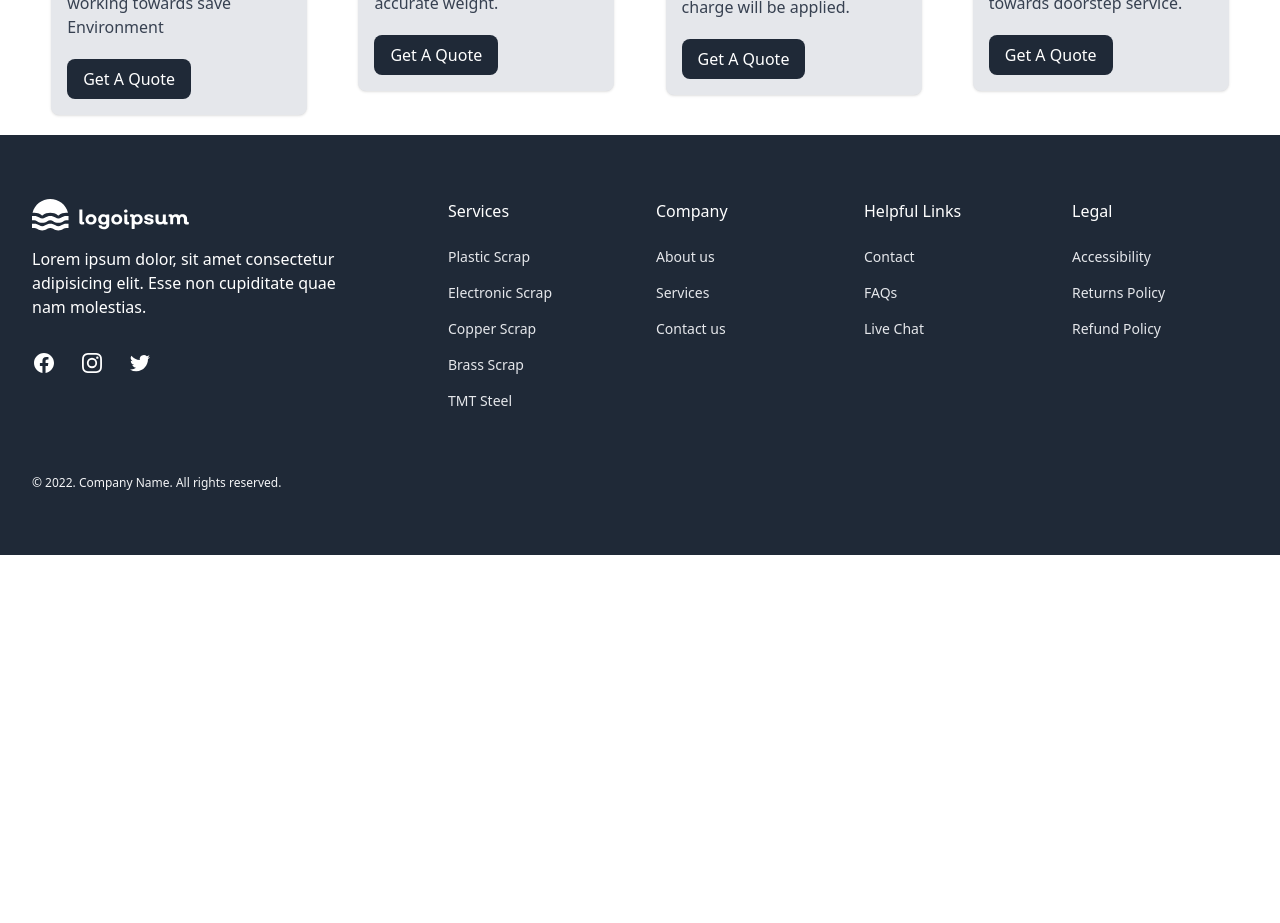
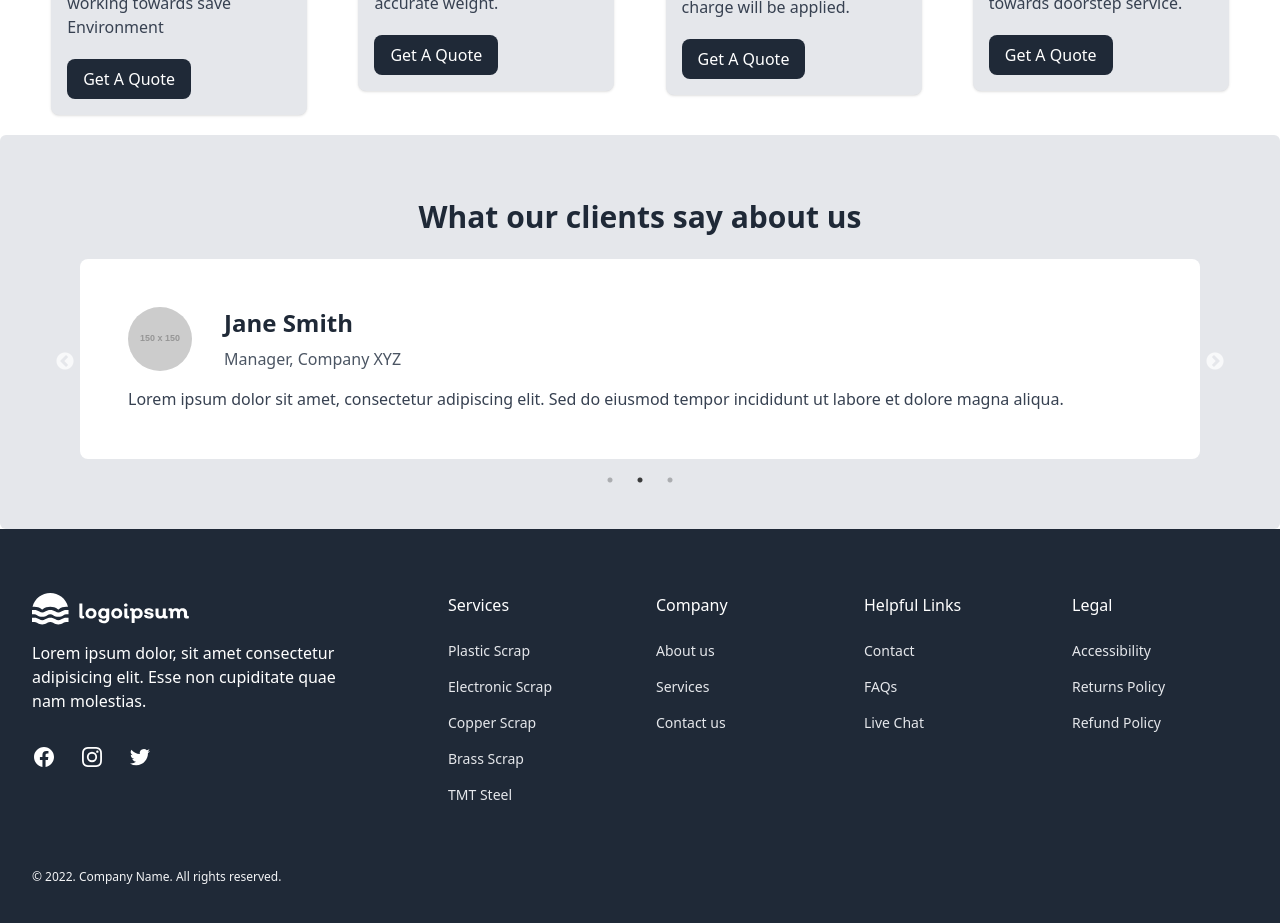
Before and after one commit to Ghauoor/blaze-nation, a React (Vite) app: page / in a window 1280 px wide. Shown: the part 3100-4023 px from the top of the page. Before the commit the page ends 3655 px from the top, so only its background shows below. Built offline with nearby package versions, Linux system fonts and the light colour scheme.

Commit message:
Add changes in Home

```diff
--- a/src/pages/Home.jsx
+++ b/src/pages/Home.jsx
@@ -10,8 +10,32 @@ import dustBin from "../assets/images/dustbin.jpg";
 import price from "../assets/images/price.jpg";
 import weight from "../assets/images/weight.jpg";
 import nature from "../assets/images/nature.jpg";
+import TestimonialSection from "../components/TestimonialSection";
 
 function Home() {
+  const testimonials = [
+    {
+      clientName: "John Doe",
+      clientTitle: "CEO, Company ABC",
+      clientFeedback:
+        "Lorem ipsum dolor sit amet, consectetur adipiscing elit. Sed do eiusmod tempor incididunt ut labore et dolore magna aliqua.",
+      clientAvatar: "https://via.placeholder.com/150",
+    },
+    {
+      clientName: "Jane Smith",
+      clientTitle: "Manager, Company XYZ",
+      clientFeedback:
+        "Lorem ipsum dolor sit amet, consectetur adipiscing elit. Sed do eiusmod tempor incididunt ut labore et dolore magna aliqua.",
+      clientAvatar: "https://via.placeholder.com/150",
+    },
+    {
+      clientName: "Michael Johnson",
+      clientTitle: "Director, Company PQR",
+      clientFeedback:
+        "Lorem ipsum dolor sit amet, consectetur adipiscing elit. Sed do eiusmod tempor incididunt ut labore et dolore magna aliqua.",
+      clientAvatar: "https://via.placeholder.com/150",
+    },
+  ];
   return (
     <>
       <Section
@@ -82,7 +106,7 @@ function Home() {
       </section>
 
       <section className="mb-5 flex flex-wrap justify-center lg:justify-evenly">
-        <div className="w-full sm:w-1/2 md:w-1/3 lg:w-64">
+        <div className="w-full sm:w-1/2 lg:w-64">
           <Card
             imageUrl={nature}
             title="Save Environment"
@@ -115,6 +139,7 @@ function Home() {
           />
         </div>
       </section>
+      <TestimonialSection testimonials={testimonials} />
     </>
   );
 }
```
